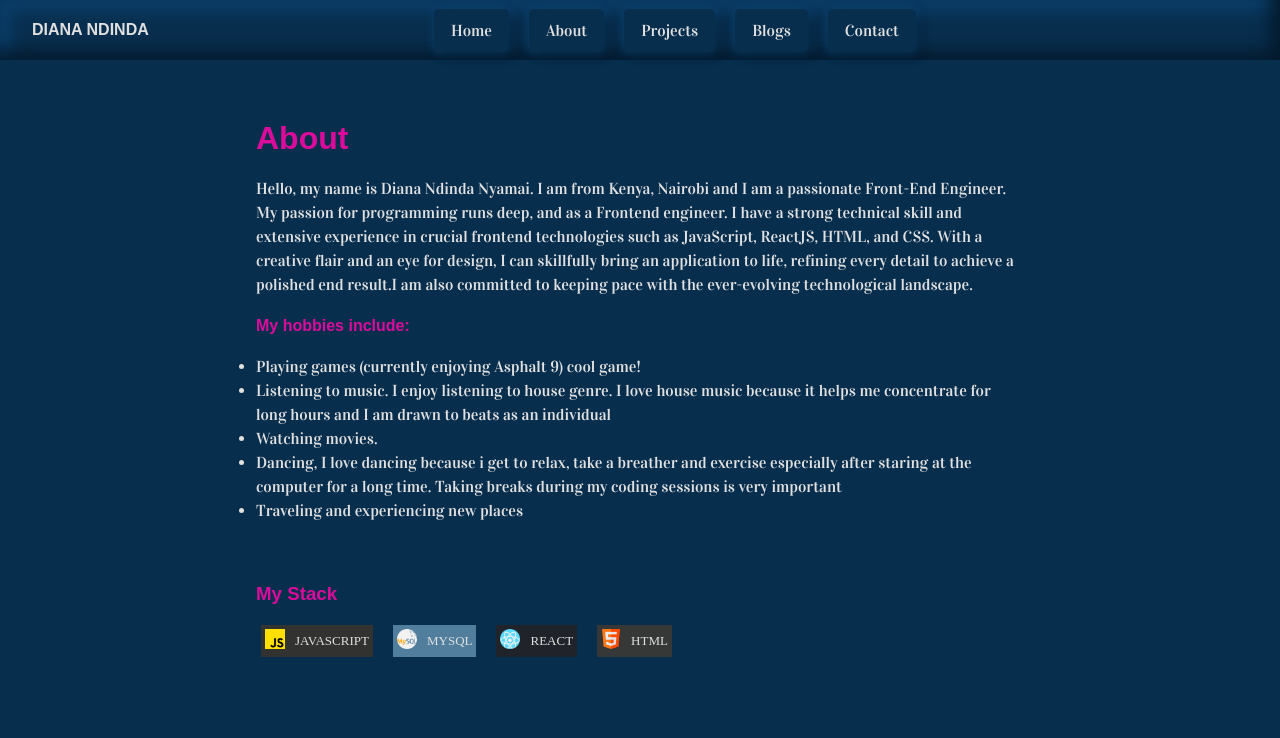
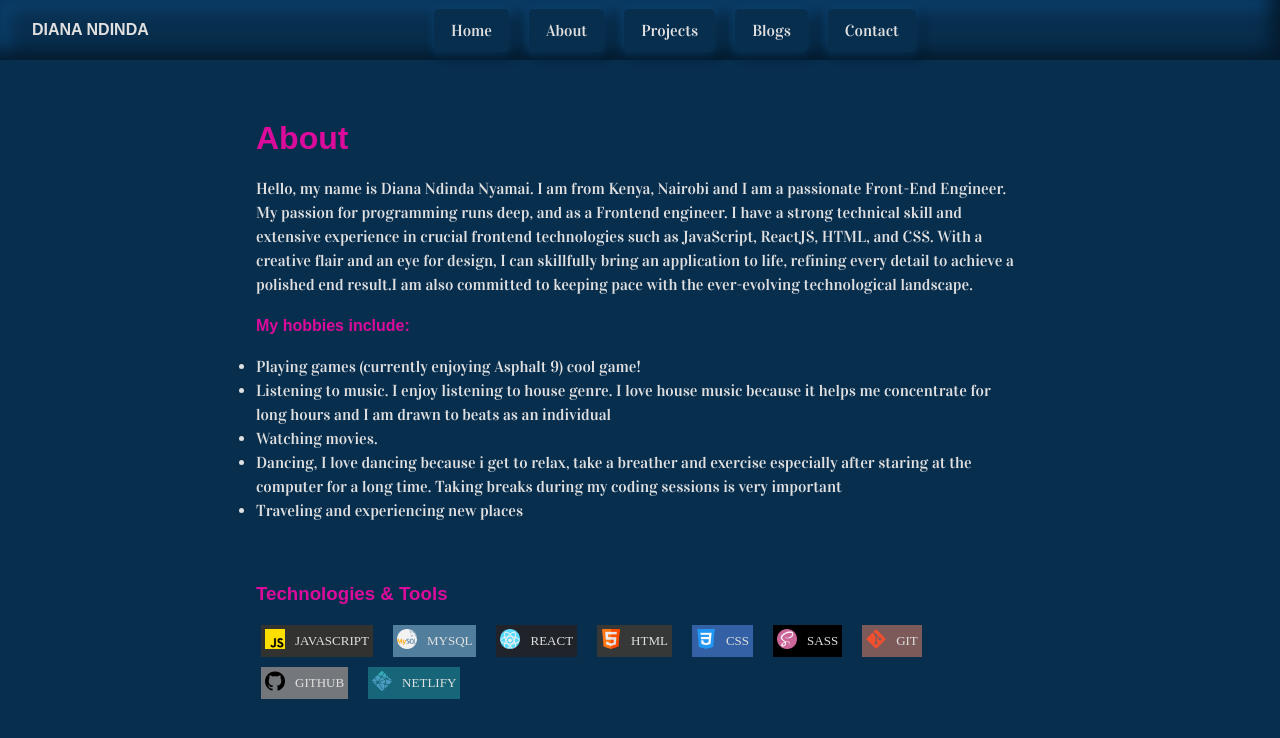
Before and after one commit to Diana-nyamai/ndinda_portfolio, a React (Create React App) app: page /About in a window 1280 px wide. Shown: the top 738 px of the page. Built offline with nearby package versions, Linux system fonts and the light colour scheme; a web font is replaced by a local one.

Commit message:
Update: importing and styling the tools icons

```diff
--- a/src/pages/About.js
+++ b/src/pages/About.js
@@ -3,6 +3,11 @@ import js from "../assets/icons/js.png";
 import react from "../assets/icons/react.png";
 import mysql from "../assets/icons/mysql.png";
 import html from "../assets/icons/html.png";
+import css from "../assets/icons/css-3.png";
+import sass from "../assets/icons/sass.png"
+import git from "../assets/icons/Git.png"
+import github from "../assets/icons/github.png"
+import netlify from "../assets/icons/netlify.png"
 
 function About() {
   const stackIcons = [
@@ -29,6 +34,36 @@ function About() {
       icon: html,
       title: "HTML",
       alt: "html",
+    },
+    {
+      class: "css",
+      icon: css,
+      title: "CSS",
+      alt: "css",
+    },
+    {
+      class: "sass",
+      icon: sass,
+      title: "SASS",
+      alt: "sass",
+    },
+    {
+      class: "git",
+      icon: git,
+      title: "GIT",
+      alt: "git",
+    },
+    {
+      class: "github",
+      icon: github,
+      title: "GITHUB",
+      alt: "github",
+    },
+    {
+      class: "netlify",
+      icon: netlify,
+      title: "NETLIFY",
+      alt: "netlify",
     },
   ];
   return (
@@ -66,7 +101,7 @@ function About() {
       </div>
 
       <div className="myStack animate__animated animate__zoomIn animate__delay-3s">
-        <h3>My Stack</h3>
+        <h3>Technologies & Tools</h3>
         <div className="aboutIcons">
           {stackIcons.map((item, index) => (
             <li key={index} className={`listJs ${item.class}`}>
--- a/src/styles/pages/about.scss
+++ b/src/styles/pages/about.scss
@@ -80,3 +80,18 @@
 .html {
     background-color: #363737;
 }
+.css{
+    background-color: #3460a6;
+}
+.sass{
+    background-color: #000000;
+}
+.git{
+    background-color: #7d5a5a;
+}
+.github{
+    background-color: #74777b;
+}
+.netlify{
+    background-color: #2cafb16e;
+}
```
